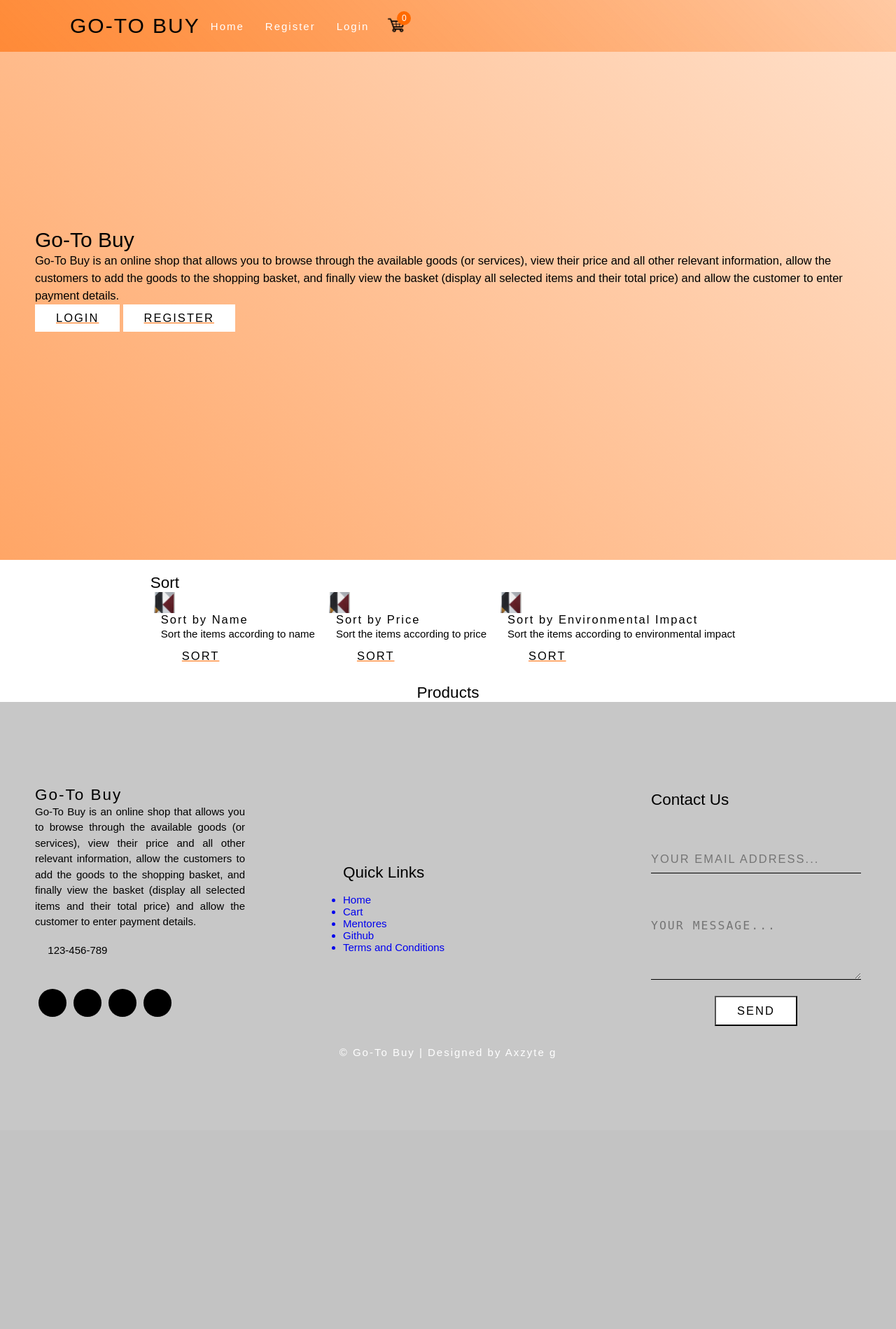
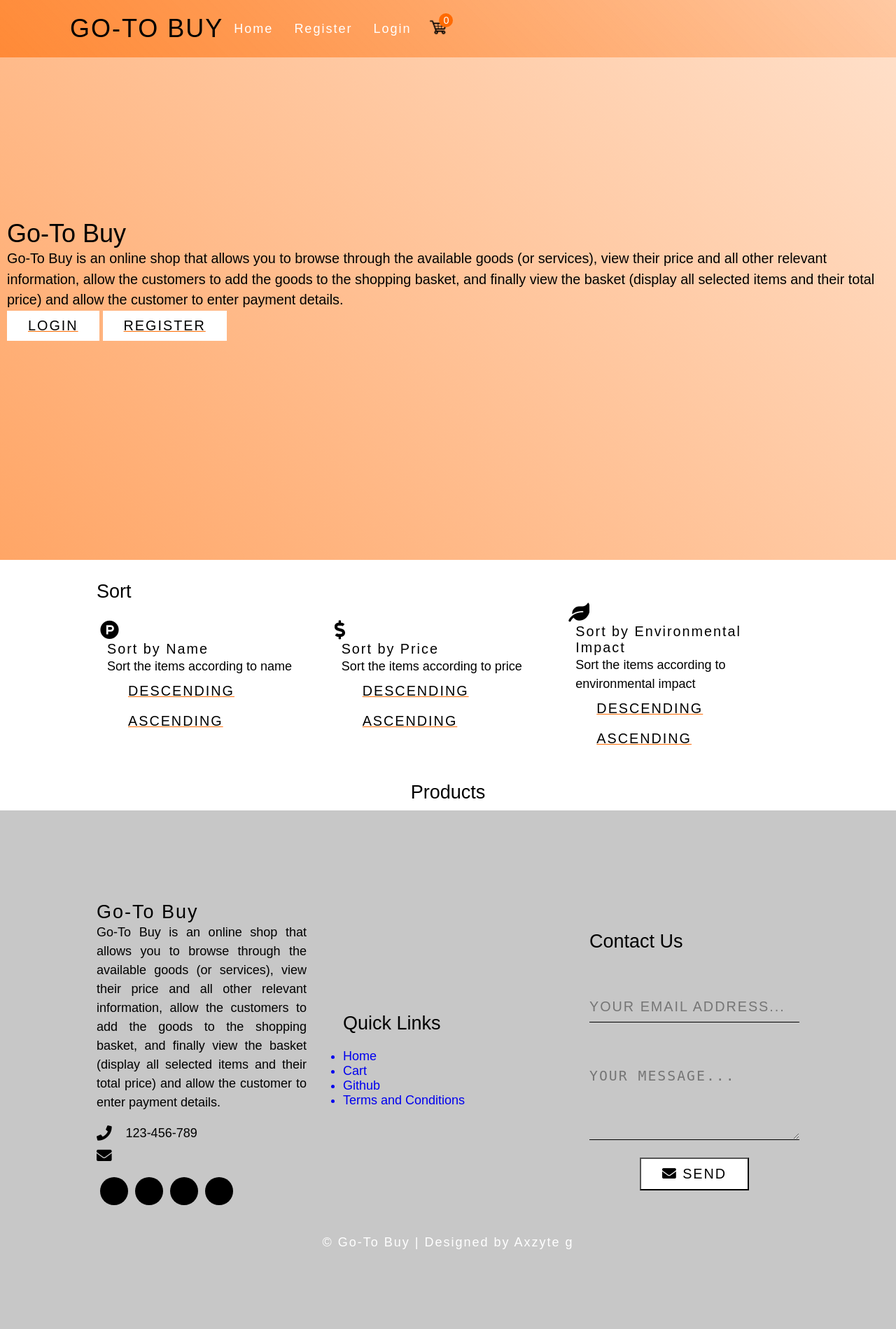
Before and after one commit to joseph-gitau/Go-To-buy, a Flask app: page / in a window 1280 px wide. Shown: the whole page at 70% size. Before the commit the page ends 1512 px from the top, so only its background shows below. Run offline with Flask 3, Linux system fonts and the light colour scheme; data that the repository does not hold is empty; some libraries are stand-ins or nearby versions.

Commit message:
add sorting

```diff
--- a/app.py
+++ b/app.py
@@ -19,14 +19,32 @@ app.config['SECRET_KEY'] = 'thisissecret'
 db = MySQL(app)
 
 # Routes
-@app.route('/')
+@app.route('/', methods=['GET', 'POST'])
 def index():
+    # check if get sort is set in url
+    if request.args.get('sort') and request.args.get('direction'):
+        sort = request.args.get('sort')
+        direction = request.args.get('direction')
+        # call sort_products function
+        products = sort_products(sort, direction)
+    else:
+        # fetch all products
+        cur = db.connection.cursor()
+        cur.execute("SELECT * FROM products")
+        products = cur.fetchall()
+        cur.close()
+    return render_template('index.html', products=products)
+
+# function to sort products, passing in the sort type and direction
+def sort_products(sort, direction):
     # fetch all products
     cur = db.connection.cursor()
-    cur.execute("SELECT * FROM products")
+    cur.execute("SELECT * FROM products ORDER BY {} {}".format(sort, direction))
     products = cur.fetchall()
     cur.close()
-    return render_template('index.html', products=products)
+    return products
+
+
 
 # /view_product/<int:id>
 @app.route('/view_product/<int:id>')
--- a/static/css/main.css
+++ b/static/css/main.css
@@ -505,49 +505,18 @@ table tbody tr td a:hover {
   height: 30px;
   overflow: hidden;
 }
-.sort .sort-list .sort-item .sort-img img {
+.sort .sort-list .sort-item .sort-img i {
   position: absolute;
   left: 0;
   top: 0;
   width: 100%;
   height: 100%;
-  object-fit: cover;
-}
-.sort .sort-list .sort-item .sort-img:hover {
-  transform: scale(1.1);
-}
-.sort .sort-list .sort-item .sort-img:hover img {
-  transform: scale(1.1);
-}
-.sort .sort-list .sort-item .sort-img::before {
-  position: absolute;
-  content: "";
-  left: 0;
-  bottom: 0;
-  width: 100%;
-  height: 100%;
-  background: #ff6a00;
-  z-index: -1;
+  font-size: 1.5em;
+  color: #000;
   transition: 0.6s;
 }
-.sort .sort-list .sort-item .sort-img:hover::before {
-  transform: scaleX(1.1);
-  transform-origin: right;
-}
-.sort .sort-list .sort-item .sort-img::after {
-  position: absolute;
-  content: "";
-  left: 0;
-  bottom: 0;
-  width: 100%;
-  height: 100%;
-  background: #fff;
-  z-index: -1;
-  transition: 0.6s;
-}
-.sort .sort-list .sort-item .sort-img:hover::after {
-  transform: scaleX(1.1);
-  transform-origin: left;
+.sort .sort-list .sort-item .sort-img i:hover {
+  color: #ff6a00;
 }
 .sort .sort-list .sort-item .sort-info {
   position: relative;
@@ -738,3 +707,54 @@ footer {
   width: 100%;
   text-align: center;
 }
+
+/* Responsiveness */
+/* Styles for all devices */
+
+/* Style for small devices */
+@media (max-width: 767px) {
+  /* CSS rules for mobile devices go here */
+  body {
+    font-size: 14px;
+  }
+
+  .container {
+    width: 100% !important;
+    margin: 0 auto;
+    padding: 0 10px;
+  }
+  header {
+    padding: 10px;
+  }
+}
+
+/* Styles for medium-sized devices */
+@media (min-width: 768px) and (max-width: 1024px) {
+  /* CSS rules for medium-sized devices go here */
+  body {
+    font-size: 16px;
+  }
+  header {
+    padding: 0;
+  }
+
+  .container {
+    width: 90%;
+    margin: 0 auto;
+    padding: 0 10px;
+  }
+}
+
+/* Styles for large devices */
+@media (min-width: 1025px) {
+  /* CSS rules for large devices go here */
+  body {
+    font-size: 18px;
+  }
+
+  .container {
+    width: 80%;
+    margin: 0 auto;
+    padding: 10px;
+  }
+}
--- a/templates/index.html
+++ b/templates/index.html
@@ -36,32 +36,38 @@ payment details.
         <div class="sort-list">
             <div class="sort-item">
                 <div class="sort-img">
-                    <img src="static/images/1.jpg" alt="sort image">
+                    <!-- icon -->
+                    <i class="fab fa-product-hunt"></i>
                 </div>
                 <div class="sort-info">
                     <h3>Sort by Name</h3>
                     <p>Sort the items according to name</p>
-                    <a href="#" class="cta btn">Sort</a>
+                    <a href="/?sort=p_name&direction=desc" class="cta btn">Descending</a>
+                    <a href="/?sort=p_name&direction=asc" class="cta btn">Ascending</a>
                 </div>
             </div>
             <div class="sort-item">
                 <div class="sort-img">
-                    <img src="static/images/1.jpg" alt="sort image">
+                    <!-- Icon -->
+                    <i class="fas fa-dollar-sign"></i>
                 </div>
                 <div class="sort-info">
                     <h3>Sort by Price</h3>
                     <p>Sort the items according to price</p>
-                    <a href="#" class="cta btn">Sort</a>
+                    <a href="/?sort=price&direction=desc" class="cta btn">Descending</a>
+                    <a href="/?sort=price&direction=asc" class="cta btn">Ascending</a>
                 </div>
             </div>
             <div class="sort-item">
                 <div class="sort-img">
-                    <img src="static/images/1.jpg" alt="sort image">
+                    <!-- Icon -->
+                    <i class="fas fa-leaf"></i>
                 </div>
                 <div class="sort-info">
                     <h3>Sort by Environmental Impact</h3>
                     <p>Sort the items according to environmental impact</p>
-                    <a href="#" class="cta btn">Sort</a>
+                    <a href="/?sort=carbon_footprint&direction=desc" class="cta btn">Descending</a>
+                    <a href="/?sort=carbon-footprint&direction=asc" class="cta btn">Ascending</a>
                 </div>
             </div>
         </div>
--- a/templates/template.html
+++ b/templates/template.html
@@ -7,6 +7,8 @@
     <meta name="viewport" content="width=device-width, initial-scale=1.0" />
     <!-- CSS file-->
     <link rel="stylesheet" href="{{ url_for('static', filename='css/main.css') }}" />
+    <!-- Font awesome cdn-->
+    <link rel="stylesheet" href="https://cdnjs.cloudflare.com/ajax/libs/font-awesome/5.15.3/css/all.min.css" />
     <title>Go-To Buy</title>
 </head>
 
@@ -91,9 +93,6 @@
                         <a href="{{ url_for('index')}}">
                             <li>Cart</li>
                         </a>
-                        <a href="#">
-                            <li>Mentores</li>
-                        </a>
                         <a href="https://github.com/joseph-gitau">
                             <li>Github</li>
                         </a>
```
